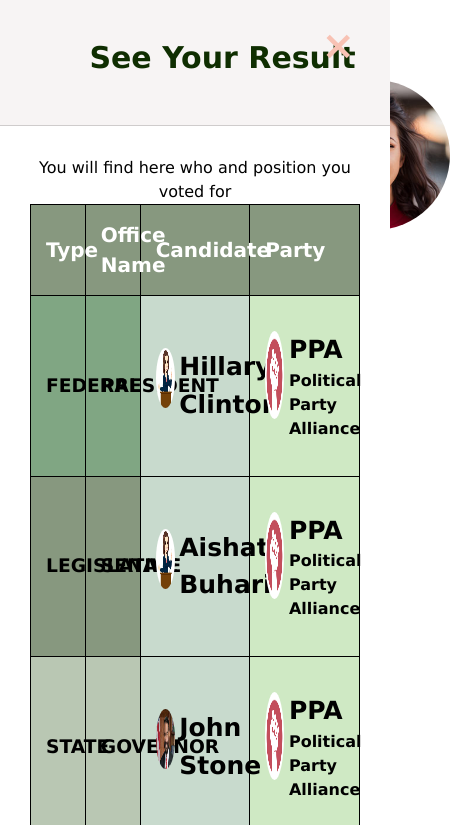
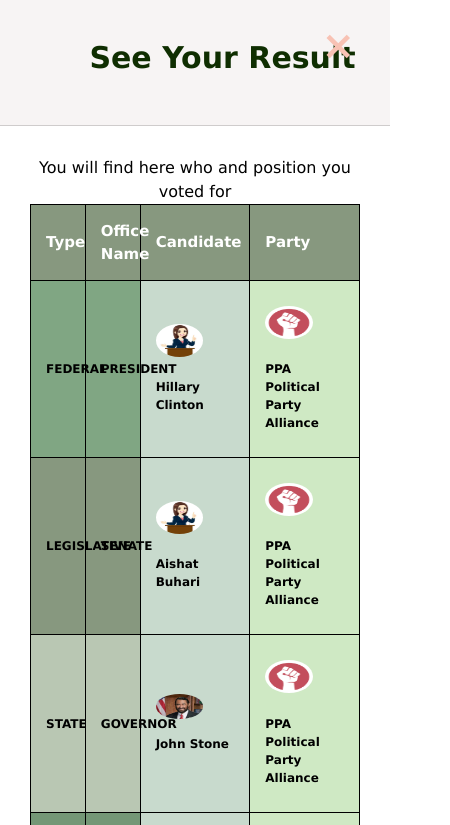
Before and after one commit to Simplemart17/Politico, a website: page UI/citizen-profile.html in a window 390 px wide. Both pictures are taken after a click on the item "Election Result". Shown: the top 825 px of the page, 450 px wide, since content can reach past the window. Drawn offline with Linux system fonts and the light colour scheme.

Commit message:
fix(dashboard): make page responsive
make page mobile responsive

Closes #163475822

```diff
--- a/UI/assets/css/style.css
+++ b/UI/assets/css/style.css
@@ -380,8 +380,8 @@ a {
 .profile-info {
     display: inline-block;
     float: right;
-    margin-top: 10px;
-    margin-right: 450px;
+    margin-top: 1.5%;
+    margin-right: 25%;
 }
 
 .profile-info h2 {
@@ -396,9 +396,9 @@ a {
 }
 
 .profile-header img {
-    height: 150px;
+    height: 140px;
     border-radius: 50%;
-    margin-left: 300px;
+    margin-left: 20%;
 }
 
 .profile-content {
@@ -617,7 +617,6 @@ table, th, td {
   .candidate-box-area, .party-box-area {
     display: grid;
     grid-template-columns: 30% 70%;
-    padding-bottom: px;
 }
 
 .party-box-area  {
@@ -832,4 +831,68 @@ table, th, td {
         padding-bottom: 10px;
         grid-template-columns: 100%;
     }
+
+    .profile-info {
+        display: inline-block;
+        float: right;
+        margin-top: 0px;
+        margin-right: 60px;
     }
+
+    .profile-info h2 {
+        font-size: 20px;
+        letter-spacing: 2px;
+        color: #888888;
+    }
+
+    .profile-info h4 {
+        padding: 3px;
+        color: #304e35
+    }
+
+    .profile-header img {
+        height: 60px;
+        border-radius: 50%;
+        margin-left: 20%;
+    }
+
+    .profile-content {
+        display: grid;
+        grid-template-columns: 100%;
+        height: 10%;
+        margin: auto;
+    }
+
+    table {
+        table-layout: fixed;
+        width: 100%;
+    }
+
+    .candidate-box-area img, .party-box-area img {
+        border-radius: 50%;
+        height: 50%;
+    }
+
+    .candidate th {
+        font-size: 15px;
+    }
+
+    .candidate-box-area, .party-box-area {
+        display: grid;
+        grid-template-columns: 100%;
+    }
+
+    .party-box-area  {
+        padding: 10px 0;
+    }
+
+    .candidate-box-area h3, h4, .party-box-area h3, .federal h3, .legislative h3, .local h3, .state h3 {
+        font-size: 12px;
+    }
+
+    .candidate-box-area img, .party-box-area img {
+        border-radius: 60%;
+        height: 60%;
+        width: 60%;
+    }
+}
--- a/UI/citizen-profile.html
+++ b/UI/citizen-profile.html
@@ -187,8 +187,8 @@
               </tr>
 
               <tr>
-                <td class="federal"><h3>FEDERAL</h3></td>
-                <td class="federal"><h3>PRESIDENT</h3></td>
+                <td class="federal"><div><h3>FEDERAL</h3></div></td>
+                <td class="federal"><div><h3>PRESIDENT</h3></div></td>
                 <td class="candidate-box">
                     <div class="candidate-box-area">
                       <div >
@@ -215,7 +215,7 @@
               <tr>
               </tr>
               <tr>
-                  <td class="legislative"><h3>LEGISLATIVE</h3></td>
+                  <td class="legislative"><div><h3>LEGISLATIVE</h3></div></td>
                   <td class="legislative"><h3>SENATE</h3></td>
                   <td class="candidate-box">
                       <div class="candidate-box-area">
@@ -240,8 +240,8 @@
                   </td>
               </tr>
               <tr>
-                  <td class="state"><h3>STATE</h3></td>
-                  <td class="state"><h3>GOVERNOR</h3></td>
+                  <td class="state"><h3>STATE</h3><div></div></td>
+                  <td class="state"><div><h3>GOVERNOR</h3></div></td>
                   <td class="candidate-box">
                       <div class="candidate-box-area">
                           <div >
@@ -265,8 +265,8 @@
                   </td>
               </tr>
               <tr>
-                  <td class="local"><h3>LOCAL GOVERNMENT</h3></td>
-                  <td class="local"><h3>CHAIRMAN</h3></td>
+                  <td class="local"><div><h3>LOCAL GOVERNMENT</h3></div></td>
+                  <td class="local"><div><h3>CHAIRMAN</h3></div></td>
                   <td class="candidate-box">
                       <div class="candidate-box-area">
                           <div >
```
Also changed, not shown: UI/candidate.html (+8 -8 lines). Lines whose indentation alone changed are shown as unchanged.
